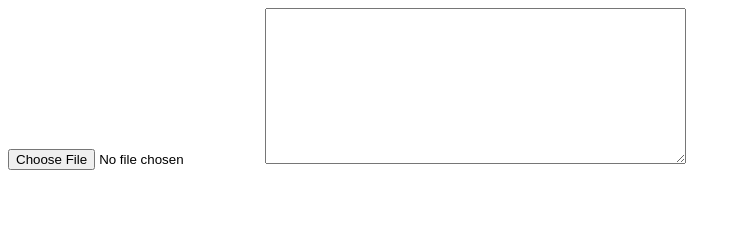
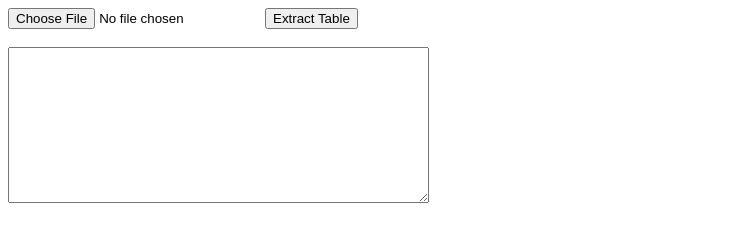
Before and after one commit to Surya152002/Geon-s, a plain HTML site: page index.html in a window 1280 px wide. Shown: the whole page, without its empty margins (0-741 px from the left). Drawn offline with Linux system fonts and the light colour scheme.

Commit message:
Update index.html

```diff
--- a/index.html
+++ b/index.html
@@ -6,8 +6,8 @@
     <script>
         function handleFileSelect(event) {
             var file = event.target.files[0];
+            var fileReader = new FileReader();
 
-            var fileReader = new FileReader();
             fileReader.onload = function (event) {
                 var typedarray = new Uint8Array(event.target.result);
                 PDFJS.getDocument(typedarray).then(function (pdf) {
@@ -63,10 +63,36 @@
 
             return tableData;
         }
+
+        function extractTableFromPDF() {
+            var fileInput = document.getElementById('pdf-file');
+            var file = fileInput.files[0];
+
+            if (file) {
+                var fileReader = new FileReader();
+
+                fileReader.onload = function (event) {
+                    var typedarray = new Uint8Array(event.target.result);
+                    PDFJS.getDocument(typedarray).then(function (pdf) {
+                        pdf.getPage(1).then(function (page) {
+                            page.getTextContent().then(function (textContent) {
+                                var tableData = extractTable(textContent.items);
+                                var tableText = tableData.join('\n');
+                                document.getElementById('table-textbox').value = tableText;
+                            });
+                        });
+                    });
+                };
+
+                fileReader.readAsArrayBuffer(file);
+            }
+        }
     </script>
 </head>
 <body>
-    <input type="file" accept=".pdf" id="pdf-file" onchange="handleFileSelect(event)">
+    <input type="file" accept=".pdf" id="pdf-file">
+    <button onclick="extractTableFromPDF()">Extract Table</button>
+    <br><br>
     <textarea id="table-textbox" rows="10" cols="50" readonly></textarea>
 </body>
 </html>
```
